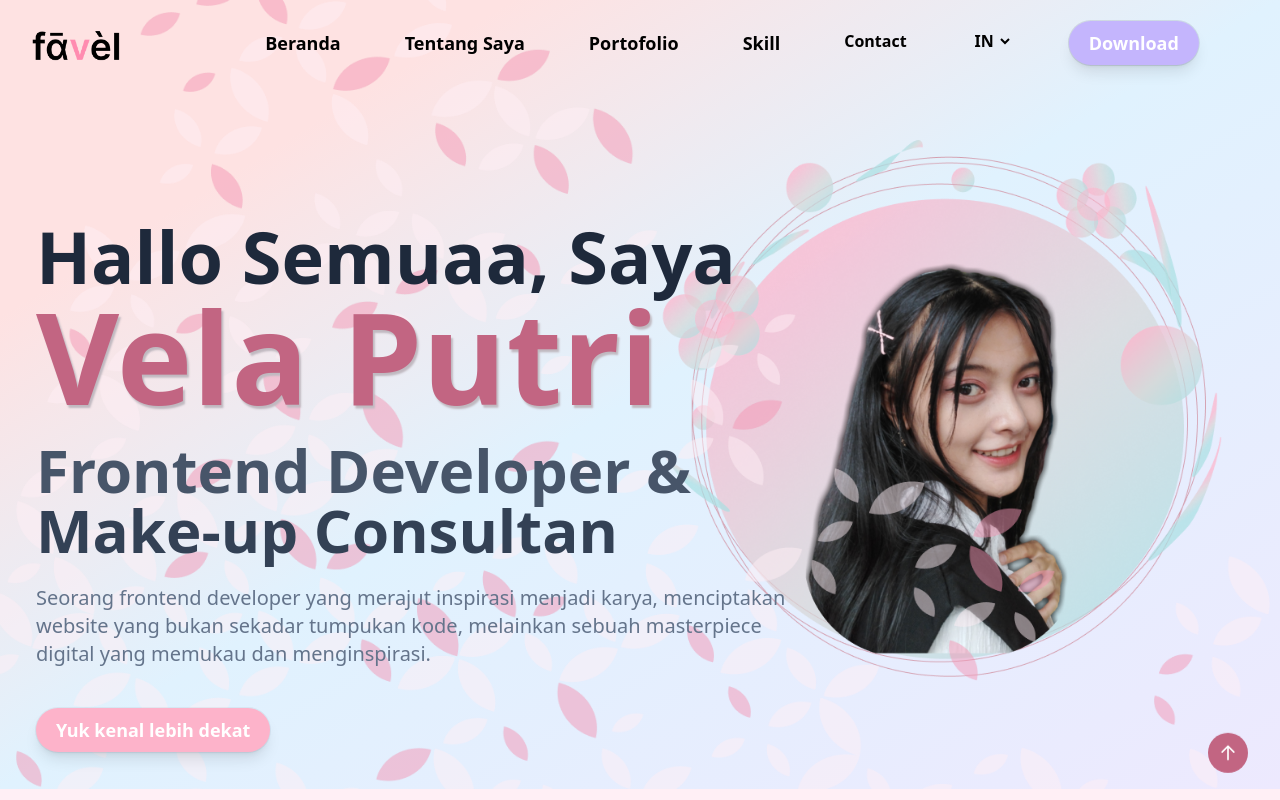
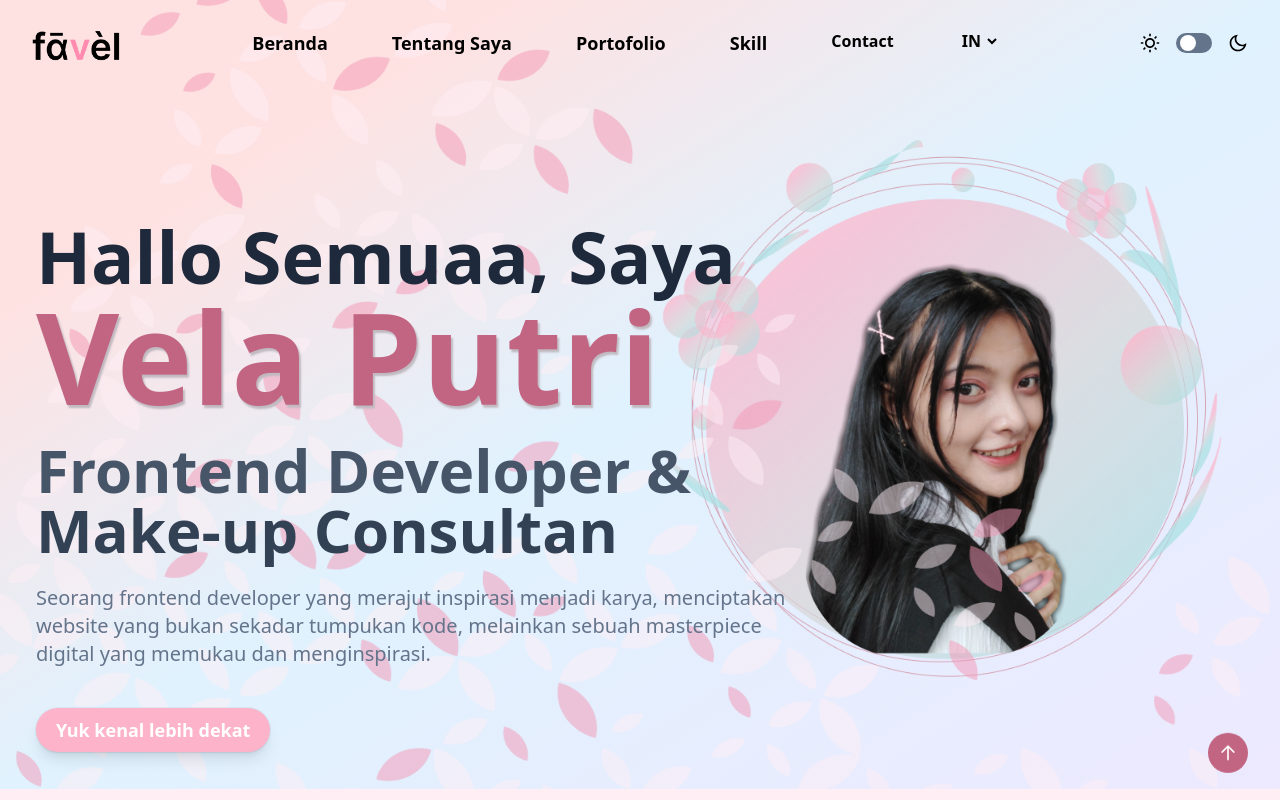
Before and after one commit to itsMeVela/myProfil, a website: page public/index.html in a window 1280 px wide. Shown: the top 800 px of the page. Drawn offline with Linux system fonts and the light colour scheme.

Commit message:
toggle dark mode in progres

```diff
--- a/public/index.html
+++ b/public/index.html
@@ -68,13 +68,43 @@
         </nav>
         </div>
         <div class="m-auto sm:m-0">
-        <button
+          <div class="flex  items-center pl-8">
+
+            <!-- light -->
+            <span class="w-9 h-9 flex  items-center">
+              <svg xmlns="http://www.w3.org/2000/svg"  width="20" class="fill-current" viewBox="0 0 24 24" fill="rgba(93,93,93,1)">
+                <path d="M12 18C8.68629 18 6 15.3137 6 12C6 8.68629 8.68629 6 12 6C15.3137 6 18 8.68629 18 12C18 15.3137 15.3137 18
+                12 18ZM12 16C14.2091 16 16 14.2091 16 12C16 9.79086 14.2091 8 12 8C9.79086 8 8 9.79086 8 12C8 14.2091 9.79086 16 12
+                16ZM11 1H13V4H11V1ZM11 20H13V23H11V20ZM3.51472 4.92893L4.92893 3.51472L7.05025 5.63604L5.63604 7.05025L3.51472
+                4.92893ZM16.9497 18.364L18.364 16.9497L20.4853 19.0711L19.0711 20.4853L16.9497 18.364ZM19.0711 3.51472L20.4853
+                4.92893L18.364 7.05025L16.9497 5.63604L19.0711 3.51472ZM5.63604 16.9497L7.05025 18.364L4.92893 20.4853L3.51472
+                19.0711L5.63604 16.9497ZM23 11V13H20V11H23ZM4 11V13H1V11H4Z"></path>
+              </svg>
+            </span>
+            <input type="checkbox" class="hidden" id="dark-toggle">
+            <label for="dark-toggle">
+              <div class="flex h-5 w-9 cursor-pointer items-center rounded-full bg-slate-500 p-1">
+                <div class="toggle-circle h-4 w-4 rounded-full bg-white"></div>
+              </div>
+            </label>
+
+            <!-- dark -->
+            <span class="w-9 h-9 ml-4 flex  items-center">
+              <svg xmlns="http://www.w3.org/2000/svg"  width="20" class="fill-current" viewBox="0 0 24 24" fill="rgba(103,103,103,1)">
+                <path d="M10 7C10 10.866 13.134 14 17 14C18.9584 14 20.729 13.1957 21.9995 11.8995C22 11.933 22 11.9665 22 12C22 17.5228
+                17.5228 22 12 22C6.47715 22 2 17.5228 2 12C2 6.47715 6.47715 2 12 2C12.0335 2 12.067 2 12.1005 2.00049C10.8043 3.27098
+                10 5.04157 10 7ZM4 12C4 16.4183 7.58172 20 12 20C15.0583 20 17.7158 18.2839 19.062 15.7621C18.3945 15.9187 17.7035 16 17
+                16C12.0294 16 8 11.9706 8 7C8 6.29648 8.08133 5.60547 8.2379 4.938C5.71611 6.28423 4 8.9417 4 12Z"></path>
+              </svg>
+            </span>
+          </div>
+        <!-- <button
         class="font-semibold text-white bg-violet-300 rounded-full shadow-lg py-1 px-4  hover:bg-violet-400
          active:bg-violet-700 focus:ring focus:ring-violet-200 ring-1 ring-slate-900/10 space-y-4 transition duration-300
          -top-5 left-1/2 -translate-x-1/2  sm:py-2 sm:px-5  lg:text-lg "
       >
         Download
-      </button>
+      </button> -->
       </div>
     </div>
   </div>
```
Also changed, not shown: public/css/output.css.
